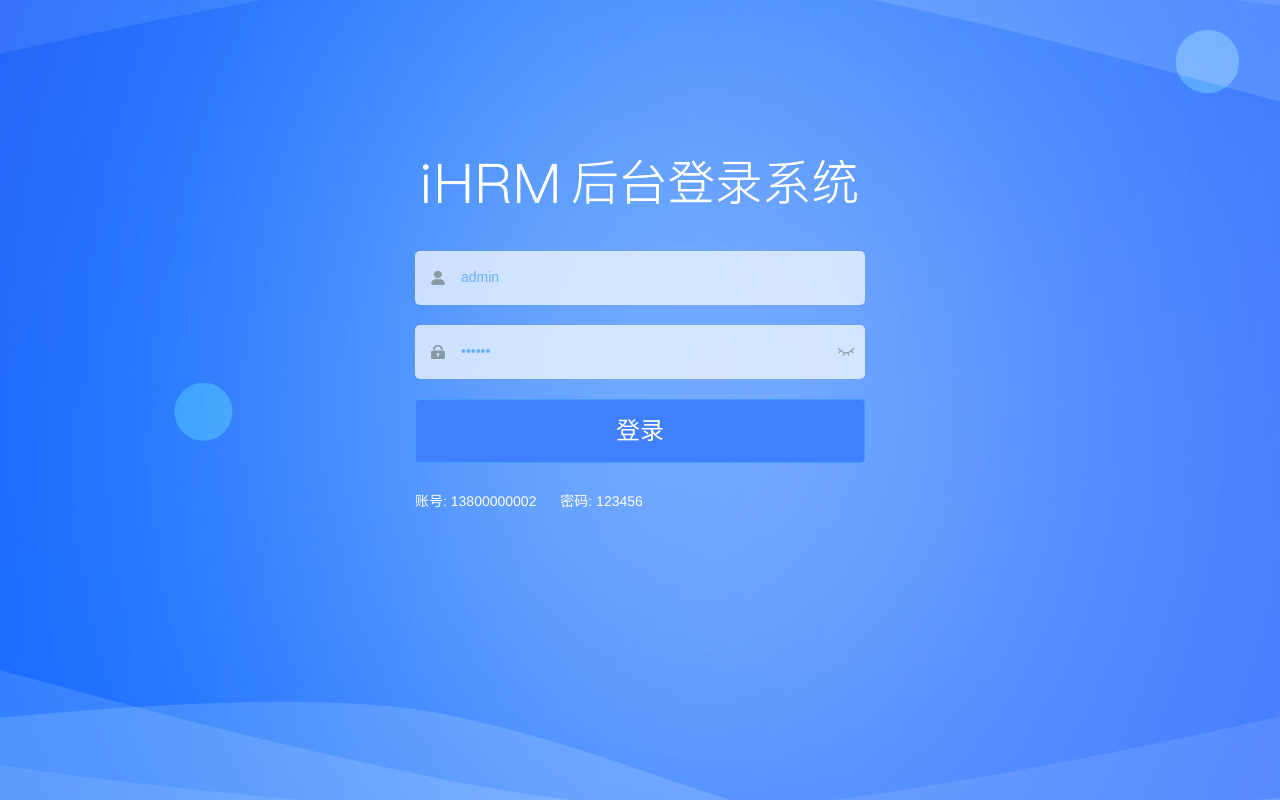
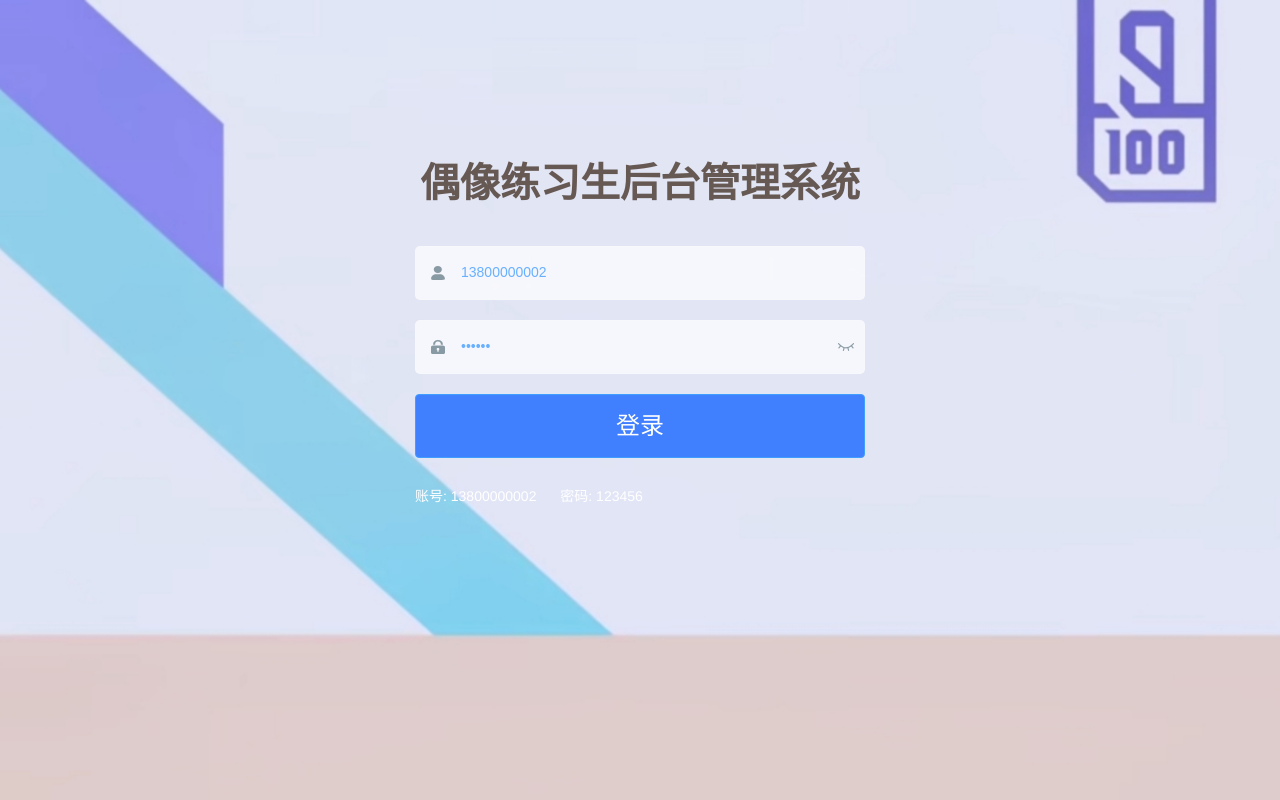
Before and after one commit to LibraCodeKingHyj/manpower-resource, a Vue app: page /#/login in a window 1280 px wide. Built offline with nearby package versions, Linux system fonts and the light colour scheme.

Commit message:
修改表单校验

```diff
--- a/src/utils/validate.js
+++ b/src/utils/validate.js
@@ -11,10 +11,8 @@ export function isExternal(path) {
 }
 
 /**
- * @param {string} str
- * @returns {Boolean}
+ * 校验手机号
  */
-export function validUsername(str) {
-  const valid_map = ['admin', 'editor']
-  return valid_map.indexOf(str.trim()) >= 0
+export function validMobile(str) {
+  return /^[1][3,4,5,7,8][0-9]{9}$/.test(str)
 }
--- a/src/views/login/index.vue
+++ b/src/views/login/index.vue
@@ -9,20 +9,20 @@
       label-position="left"
     >
       <div class="title-container">
-        <h3 class="title">
-          <img src="@/assets/common/login-logo.png" alt="" />
-        </h3>
+        <h2 class="title">
+          偶像练习生后台管理系统
+        </h2>
       </div>
 
-      <el-form-item prop="username">
+      <el-form-item prop="mobile">
         <span class="svg-container">
           <svg-icon icon-class="user" />
         </span>
         <el-input
           ref="username"
-          v-model="loginForm.username"
-          placeholder="Username"
-          name="username"
+          v-model="loginForm.mobile"
+          placeholder="手鸡号"
+          name="mobile"
           type="text"
           tabindex="1"
           auto-complete="on"
@@ -38,7 +38,7 @@
           ref="password"
           v-model="loginForm.password"
           :type="passwordType"
-          placeholder="Password"
+          placeholder="密码"
           name="password"
           tabindex="2"
           auto-complete="on"
@@ -69,36 +69,42 @@
 </template>
 
 <script>
-import { validUsername } from "@/utils/validate";
+//引入校验手机号的函数
+import { validMobile } from "@/utils/validate";
 
 export default {
   name: "Login",
   data() {
-    const validateUsername = (rule, value, callback) => {
-      if (!validUsername(value)) {
-        callback(new Error("Please enter the correct user name"));
-      } else {
-        callback();
-      }
-    };
-    const validatePassword = (rule, value, callback) => {
-      if (value.length < 6) {
-        callback(new Error("The password can not be less than 6 digits"));
-      } else {
-        callback();
-      }
+    // vaildator 是自定义校验器
+    //rule 用不打破
+    //value 要娇艳的值
+    //校验后的调用回调函数 不通过往callback传入错误参数
+    const validdateMobile = (rule, value, callback) => {
+      // if (validMobile(value)) {
+      //   callback();
+      // } else {
+      //   callback(new Error("手机号格式不正确"));
+      // }
+      validMobile(value) ? callback() : callback(new Error("手机号格式不正确"));
     };
     return {
+      // 表单校验的条件
+      // 表单绑定的值
+      // 表单绑定的校验规则
+      // 表单每一项绑定娇艳的字段
       loginForm: {
-        username: "admin",
-        password: "111111",
+        mobile: "13800000002",
+        password: "123456",
       },
       loginRules: {
-        username: [
-          { required: true, trigger: "blur", validator: validateUsername },
+        mobile: [
+          //trigger 校验的触发方式
+          { required: true, trigger: "blur", message: "手机号不能为空" },
+          { validator: validdateMobile, trigger: "blur" },
         ],
         password: [
-          { required: true, trigger: "blur", validator: validatePassword },
+          { required: true, trigger: "blur", message: "密码不能为空" },
+          { trigger: "blur", min: 6, max: 16, message: "密码长度为6-16位之间" },
         ],
       },
       loading: false,
@@ -164,8 +170,8 @@ $cursor: #fff;
 
 /* reset element-ui css */
 .login-container {
-  background-image: url("~@/assets/common/login.jpg");
-  background-position: center;
+  background: url("~@/assets/common/login.jpg") no-repeat;
+  background-size: cover;
   .el-input {
     display: inline-block;
     height: 47px;
@@ -195,7 +201,7 @@ $cursor: #fff;
     color: #454545;
   }
   .el-form-item__error {
-    color: #fff;
+    color: rgb(228, 35, 35);
   }
   .loginBtn {
     background: #407ffe;
@@ -250,8 +256,8 @@ $light_gray: #eee;
     position: relative;
 
     .title {
-      font-size: 26px;
-      color: $light_gray;
+      font-size: 40px;
+      color: rgb(102, 89, 84);
       margin: 0px auto 40px auto;
       text-align: center;
       font-weight: bold;
```
Also changed, not shown: src/assets/common/login.jpg.
